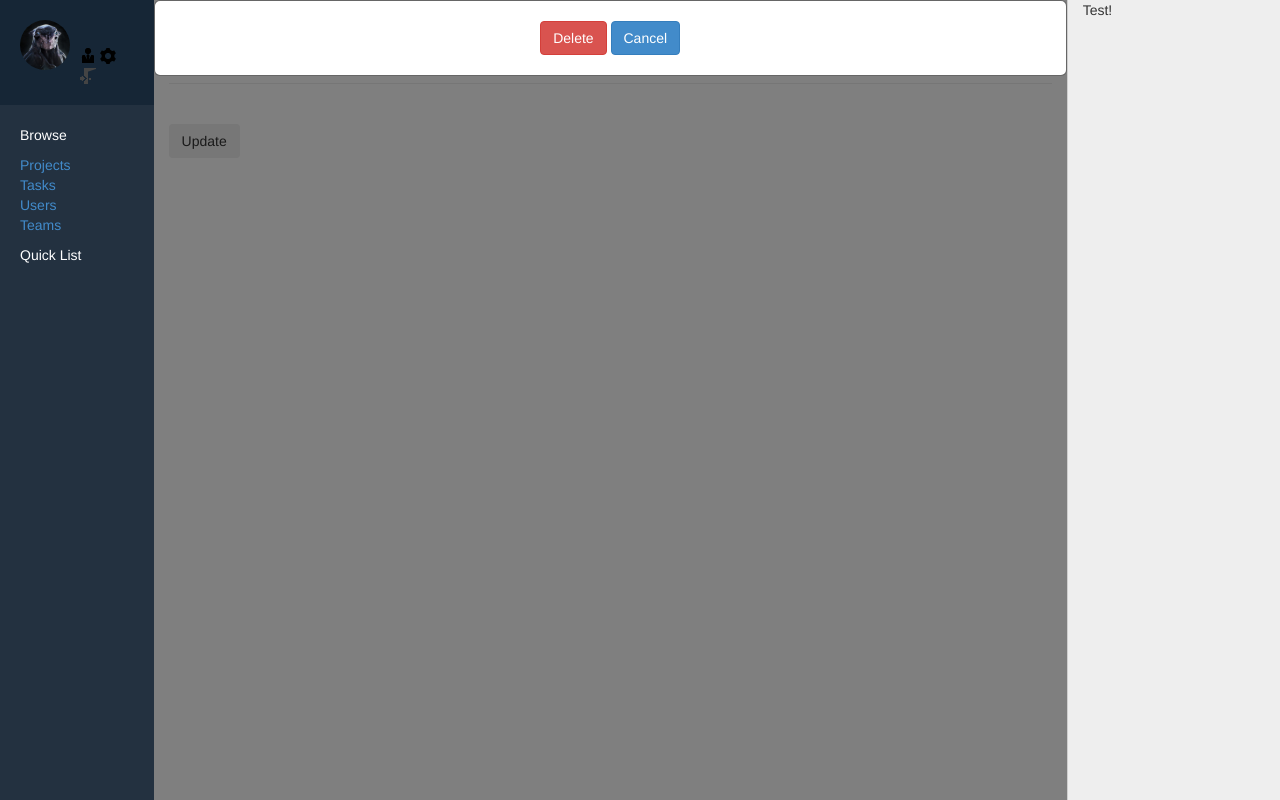
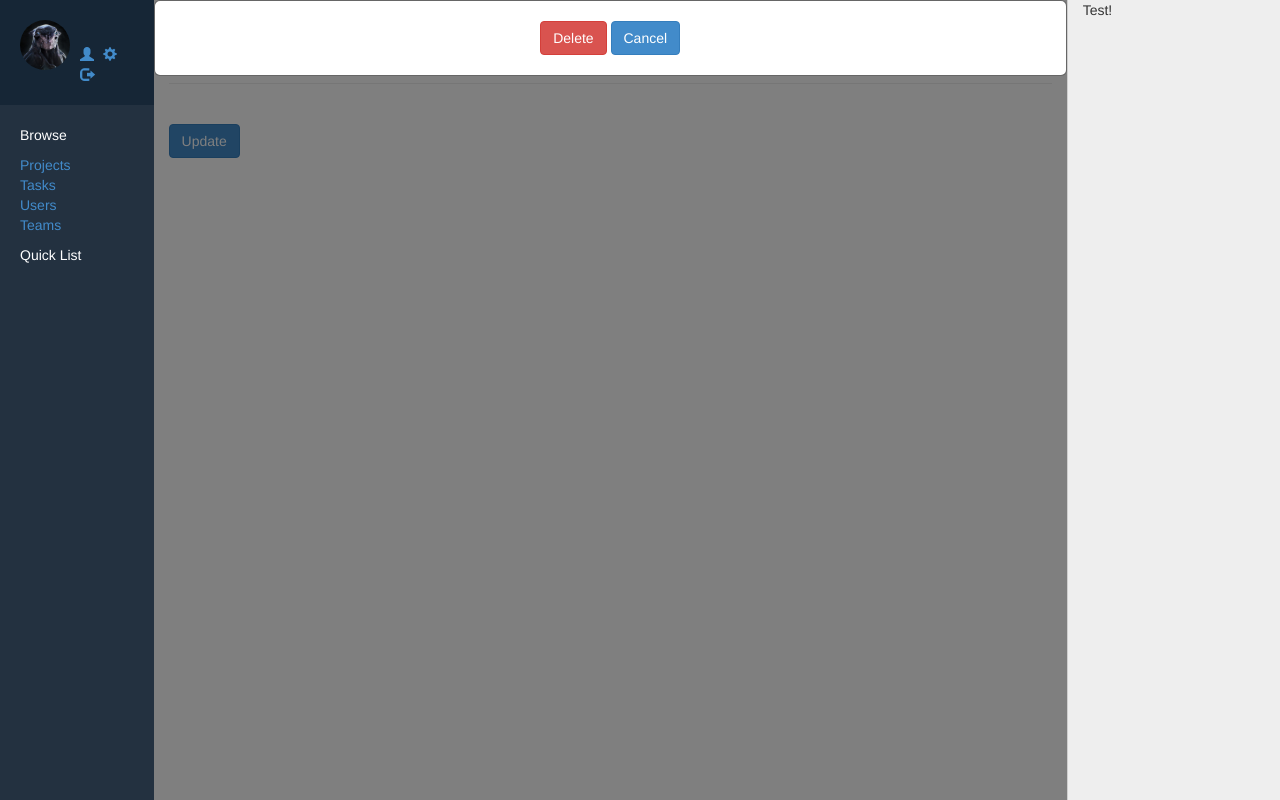
Before and after one commit to cmanallen/tasking, a Django app: page /tasks/delete/2/ in a window 1280 px wide. Run offline with Django 3.2, Linux system fonts and the light colour scheme; a user stored in the database is signed in; data comes from the database, SQL or seed files in the repository; both versions use the stored data as it was after the commit; parts of the project's set-up code (start-up, migrations or seed data) failed here and were passed over; some libraries are stand-ins or nearby versions.

Commit message:
replaced images with glyphs, modified create task form

```diff
--- a/tasking/tasking/static/css/style.css
+++ b/tasking/tasking/static/css/style.css
@@ -99,6 +99,7 @@ Modular Classes -- Production
 
 .autoflow {overflow:auto;}
 .noneflow {overflow:none;}
+.scrollflow {overflow-x:hidden;overflow-y:auto;}
 
 /* Layout */
 .fill {height:100%;}
--- a/tasking/tasking/templates/base.html
+++ b/tasking/tasking/templates/base.html
@@ -26,14 +26,14 @@
 						</figure>
 						<div class="mt5">
 							<span class="white"><b>{{ user.first_name }} {{ user.last_name }}</b></span><br />
-							<a href="/users/profile/{{ user.id }}">
-								<img src="{% static 'images/person.png' %}" alt="View Profile">
+							<a href="/users/profile/{{ user.id }}" class="mr5">
+								<span class="glyphicon glyphicon-user"></span>
 							</a>
-							<a href="/users/update/{{ user.id }}">
-								<img src="{% static 'images/cog.png' %}" alt="Edit Profile">
+							<a href="/users/update/{{ user.id }}" class="mr5">
+								<span class="glyphicon glyphicon-cog"></span>
 							</a>
-							<a href="/users/logout">
-								<img src="{% static 'images/logout.png' %}" alt="Logout">
+							<a href="/users/logout" class="mr5">
+								<span class="glyphicon glyphicon-log-out"></span>
 							</a>
 						</div>
 					</div>
@@ -61,7 +61,7 @@
 				</header>
 
 				<!-- Content -->
-				<main class="col-md-9 fill" style="width:71.3333%;">
+				<main class="col-md-9 fill autoflow" style="width:71.3333%;">
 
 					<!-- Primary Information -->
 					<article>
--- a/tasking/tasks/templates/list_task.html
+++ b/tasking/tasks/templates/list_task.html
@@ -15,7 +15,6 @@
 				<th>Task</th>
 				<th>Status</th>
 				<th>Type</th>
-				<th>Owner</th>
 				<th>Creator</th>
 				<th>Project</th>
 				<th>Due</th>
@@ -27,7 +26,6 @@
 				<td><a href="{{ task.get_absolute_url }}">{{ task.name }}</a></td>
 				<td>{{ task.get_status_display }}</td>
 				<td>{{ task.get_task_type_display }}</td>
-				<td>{{ user_task.user }}</td>
 				<td><a href="/users/profile/{{ task.created_by.id }}">{{ task.created_by }}</a></td>
 				<td><a href="/projects/{{ task.project.id }}">{{ task.project.name }}</a></td>
 				<td>{{ task.due }}</td>
--- a/tasking/tasks/templates/manage_task.html
+++ b/tasking/tasks/templates/manage_task.html
@@ -30,9 +30,9 @@
 		{% endfor %}
 		<br />
 		{% if task.id %}
-			<input type="submit" value="Update" class="btn btn-put">
+			<input type="submit" value="Update" class="btn btn-primary">
 		{% else %}
-			<input type="submit" value="Create" class="btn btn-post">
+			<input type="submit" value="Create" class="btn btn-primary">
 		{% endif %}
 	</form>
 {% endblock %}
--- a/tasking/tasks/views.py
+++ b/tasking/tasks/views.py
@@ -1,6 +1,7 @@
 from django.views.generic import ListView, DetailView, CreateView, UpdateView, DeleteView
 from django.core.urlresolvers import reverse
 from tasks.models import Task
+from tasks.forms import CreateTask
 
 # Tasks
 class ListTask(ListView):
@@ -14,6 +15,7 @@ class DetailTask(DetailView):
 class CreateTask(CreateView):
 	model = Task
 	template_name = 'manage_task.html'
+	form_class = CreateTask
 
 	def get_context_data(self, **kwargs):
 		context = super(CreateTask, self).get_context_data(**kwargs)
```
Also changed, not shown: tasking/tasks/forms.py (+7 -0 lines), tasking/db.sqlite3.
